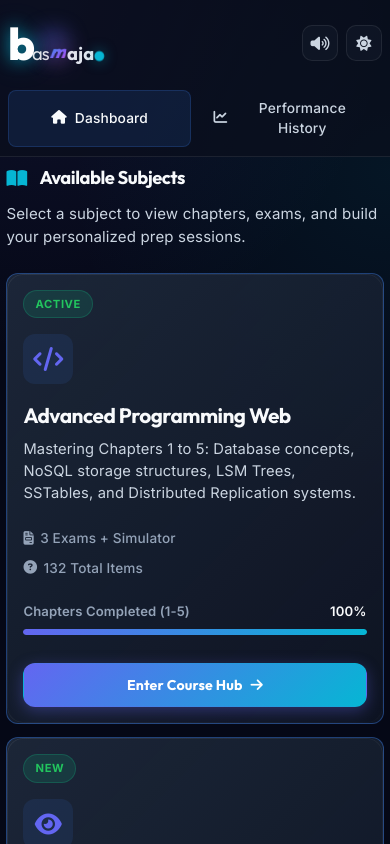
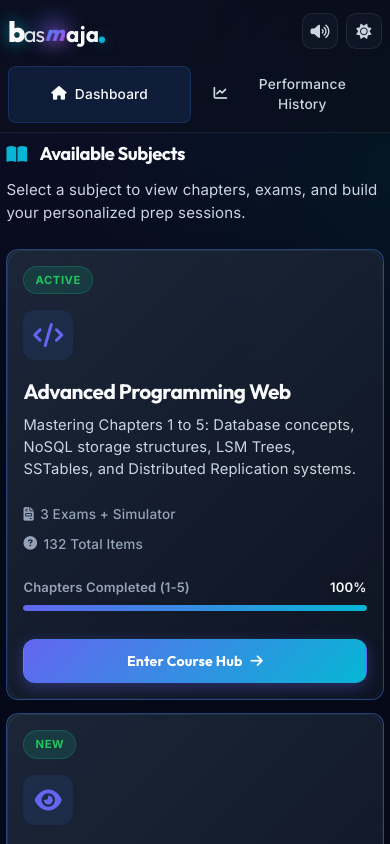
Before and after one commit to Zyad256/Exams, a React (Vite) app in the folder frontend/: page / in a window 390 px wide. Shown: the top 844 px of the page. Built offline with nearby package versions, Linux system fonts and the light colour scheme.

Commit message:
Engineered adaptive context scaling for experimental brand typography natively supporting responsive bounds on small viewports and completely supporting active Light Theme inversion variables

```diff
--- a/frontend/src/index.css
+++ b/frontend/src/index.css
@@ -369,7 +369,7 @@ div {
 .brand-tb {
   font-weight: 900;
   font-size: 2.8rem;
-  color: #fff;
+  color: var(--text-primary);
   text-shadow:
     0 0 15px rgba(6, 182, 212, 0.6),
     0 0 30px rgba(6, 182, 212, 0.3);
@@ -412,7 +412,7 @@ div {
 
 .brand-base {
   font-weight: 700;
-  color: #e2e8f0;
+  color: var(--text-primary);
 }
 
 .brand-dot {
--- a/frontend/src/mobile-hotfix.css
+++ b/frontend/src/mobile-hotfix.css
@@ -473,6 +473,33 @@
     width: fit-content;
   }
 
+  /* Responsive Brand Scaling */
+  .logo-brand {
+    font-size: 1.4rem !important;
+  }
+  .brand-tb {
+    font-size: 1.8rem !important;
+    letter-spacing: -1px !important;
+  }
+  .brand-dot {
+    font-size: 2rem !important;
+  }
+  .brand-m {
+    animation:
+      gradientFlow 3s linear infinite,
+      mBounceSmall 4s infinite alternate ease-in-out !important;
+  }
+
+  @keyframes mBounceSmall {
+    0% {
+      transform: translateY(0px) skewX(-2deg);
+    }
+    100% {
+      transform: translateY(-2px) skewX(-5deg);
+      filter: drop-shadow(0 3px 8px rgba(236, 72, 153, 0.8));
+    }
+  }
+
   .header-controls {
     grid-column: 2;
     grid-row: 1;
```
